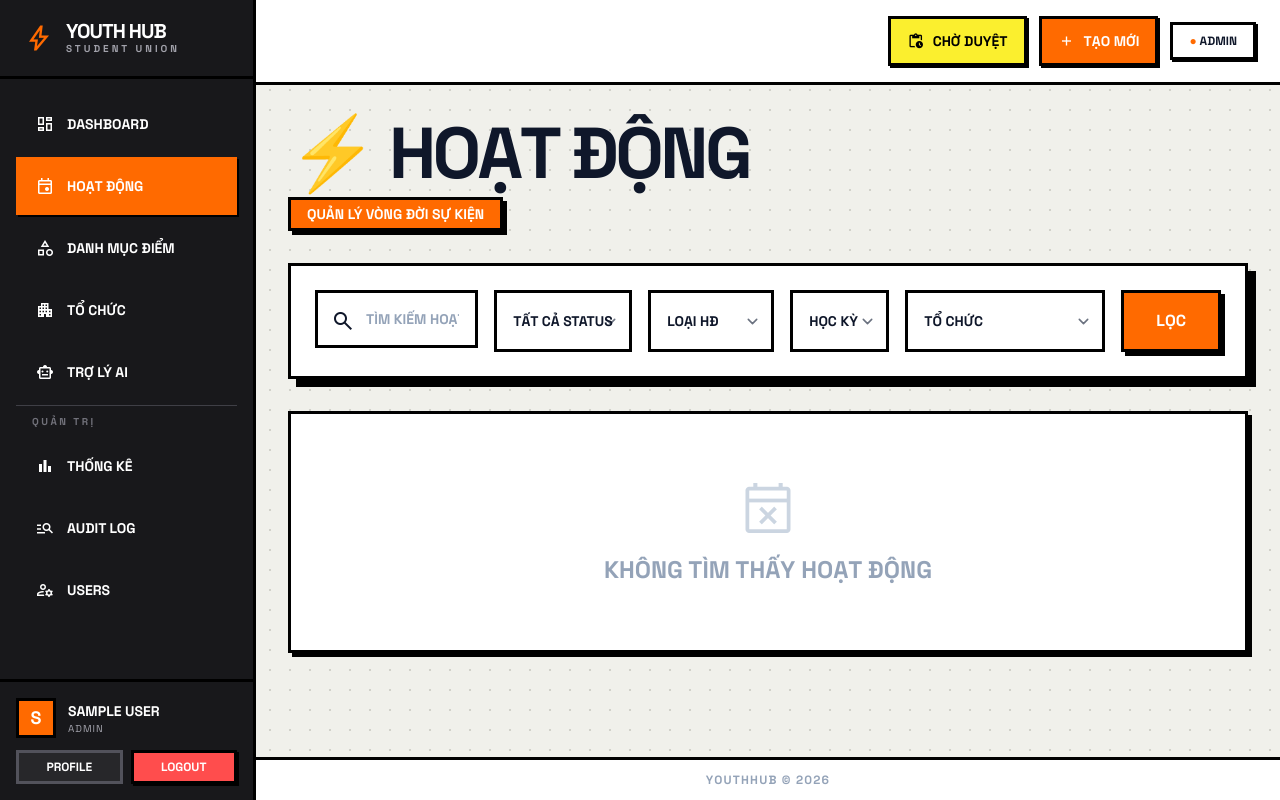
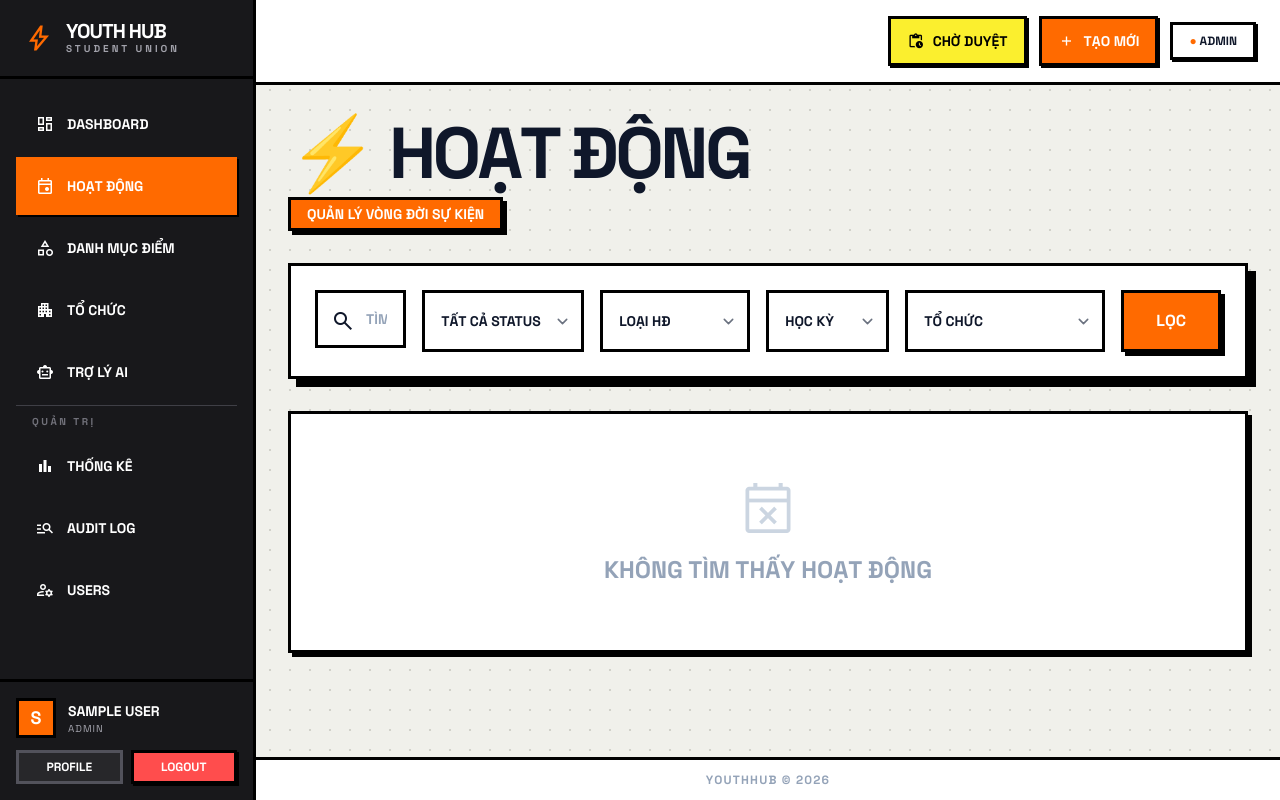
Before and after one commit to HiImSunny/YouthHub, a Django app: page /activities/ in a window 1280 px wide. Run offline with Django 5.2, Linux system fonts and the light colour scheme; a user stored in the database is signed in; data comes from the database, SQL or seed files in the repository; tables that the repository leaves empty hold one stand-in row (values such as "Sample post"); data that the repository does not hold is empty; parts of the project's set-up code (start-up, migrations or seed data) failed here and were passed over; some libraries are stand-ins or nearby versions.

Commit message:
style(activities): add right padding to dropdown filters to prevent text overlapping arrow icons

```diff
--- a/templates/activities/list.html
+++ b/templates/activities/list.html
@@ -36,7 +36,7 @@
                     placeholder="TÌM KIẾM HOẠT ĐỘNG...">
             </div>
             <select name="status"
-                class="border-3 border-black bg-white py-4 px-4 font-bold uppercase text-sm focus:ring-0">
+                class="border-3 border-black bg-white py-4 pl-4 pr-10 font-bold uppercase text-sm focus:ring-0">
                 <option value="">TẤT CẢ STATUS</option>
                 <option value="DRAFT" {% if request.GET.status == 'DRAFT' %}selected{% endif %}>DRAFT</option>
                 <option value="PENDING" {% if request.GET.status == 'PENDING' %}selected{% endif %}>PENDING</option>
@@ -44,19 +44,19 @@
                 <option value="ONGOING" {% if request.GET.status == 'ONGOING' %}selected{% endif %}>ONGOING</option>
                 <option value="DONE" {% if request.GET.status == 'DONE' %}selected{% endif %}>DONE</option>
             </select>
-            <select name="type" class="border-3 border-black bg-white py-4 px-4 font-bold uppercase text-sm focus:ring-0 max-w-[200px]">
+            <select name="type" class="border-3 border-black bg-white py-4 pl-4 pr-10 font-bold uppercase text-sm focus:ring-0 max-w-[200px]">
                 <option value="">LOẠI HĐ</option>
                 {% for code, label in type_choices %}
                 <option value="{{ code }}" {% if request.GET.type == code %}selected{% endif %}>{{ label }}</option>
                 {% endfor %}
             </select>
-            <select name="semester" class="border-3 border-black bg-white py-4 px-4 font-bold uppercase text-sm focus:ring-0 max-w-[200px]">
+            <select name="semester" class="border-3 border-black bg-white py-4 pl-4 pr-10 font-bold uppercase text-sm focus:ring-0 max-w-[200px]">
                 <option value="">HỌC KỲ</option>
                 {% for s in semesters %}
                 <option value="{{ s.id }}" {% if current_semester == s.id|stringformat:"s" %}selected{% endif %}>{{ s.name|truncatechars:20 }}</option>
                 {% endfor %}
             </select>
-            <select name="org" class="border-3 border-black bg-white py-4 px-4 font-bold uppercase text-sm focus:ring-0 max-w-[200px]">
+            <select name="org" class="border-3 border-black bg-white py-4 pl-4 pr-10 font-bold uppercase text-sm focus:ring-0 max-w-[200px]">
                 <option value="">TỔ CHỨC</option>
                 {% for o in organizations %}
                 <option value="{{ o.id }}" {% if current_org == o.id|stringformat:"s" %}selected{% endif %}>{{ o.name|truncatechars:20 }}</option>
```
